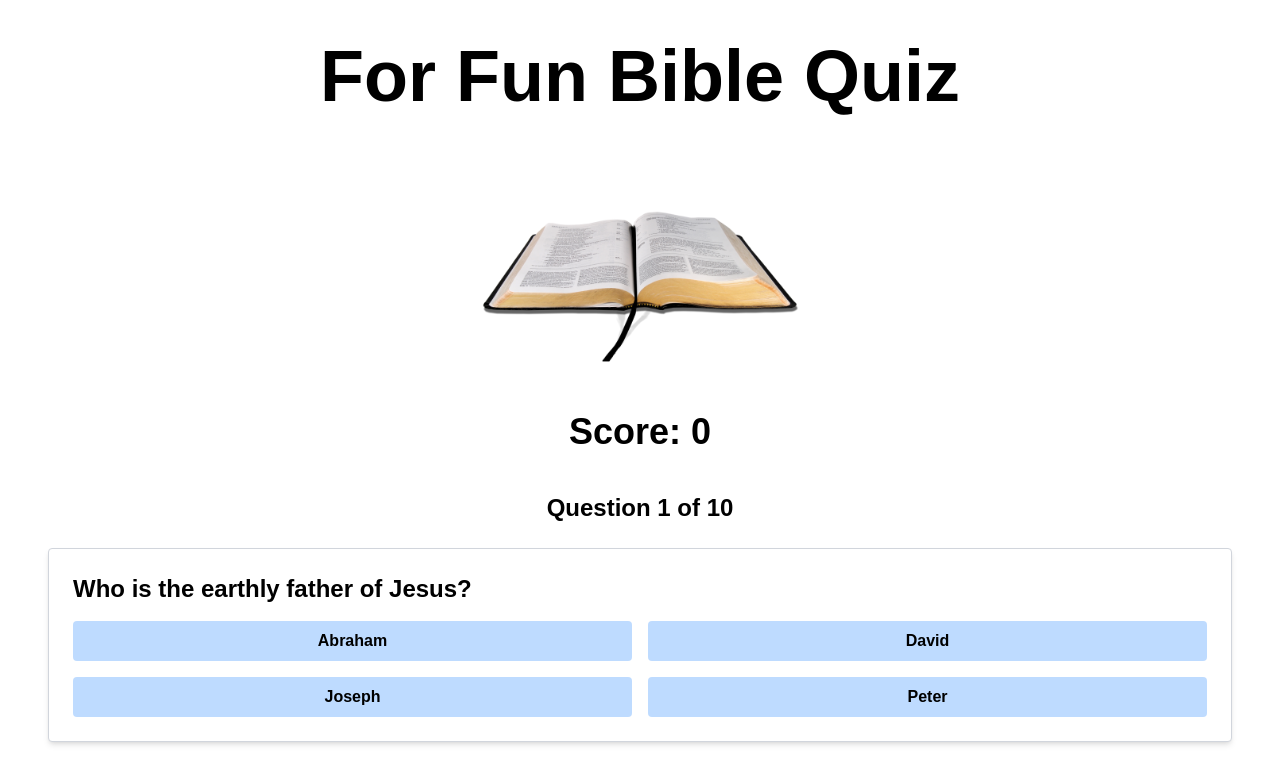
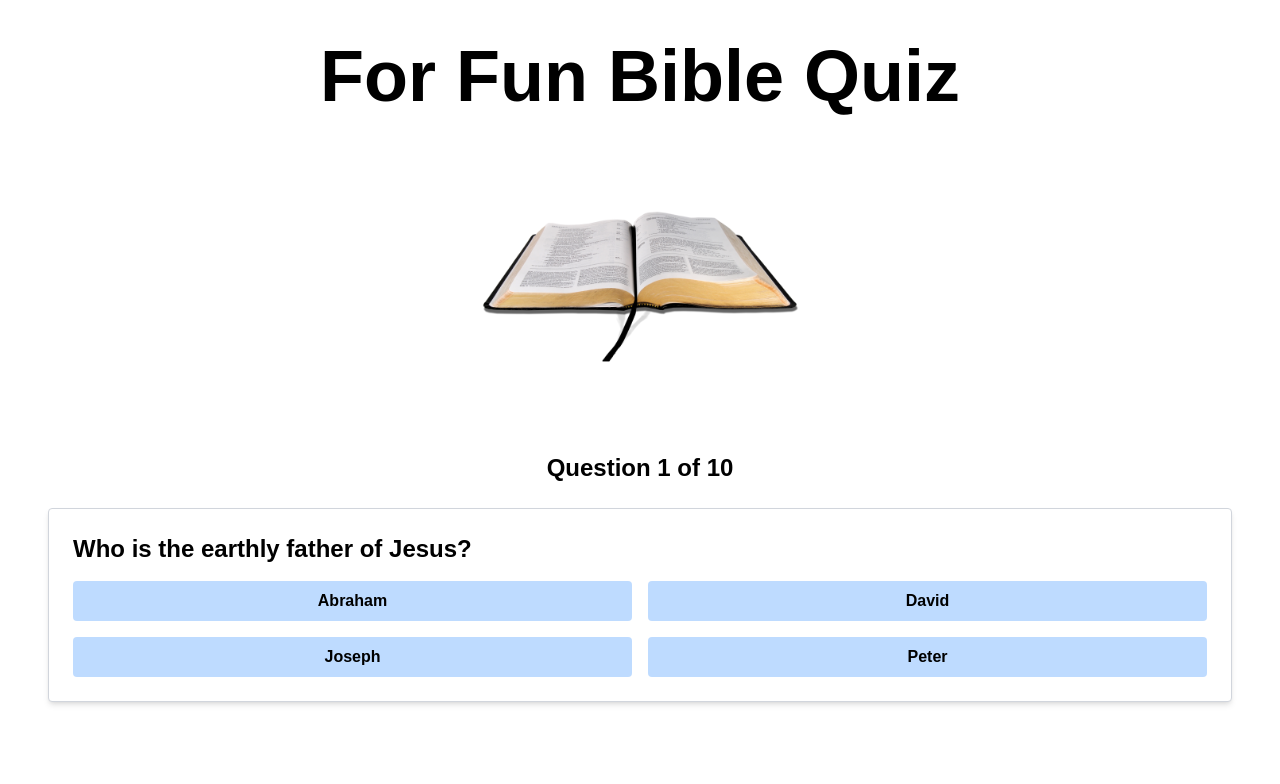
Before and after one commit to anathkantonda/bible-quiz, a React (Vite) app: page / in a window 1280 px wide. Shown: the top 784 px of the page. Built offline with nearby package versions, Linux system fonts and the light colour scheme; a web font is replaced by a local one.

Commit message:
Removed duplicate score section

```diff
--- a/src/App.jsx
+++ b/src/App.jsx
@@ -71,7 +71,7 @@ function App() {
     }
   ];
 
-  const handleClick = (e, answer, index) => {
+  const handleClick = (e, answer) => {
     if(e === answer){
       setScore(prev => prev + 1)
     }
@@ -94,7 +94,7 @@ function App() {
       </div>
 
       <div className="mt-10 mb-10 flex flex-col sm:flex-row items-center justify-around gap-4">
-        <h2 className="text-2xl sm:text-3xl lg:text-4xl">Score: {score}</h2>
+        {/* <h2 className="text-2xl sm:text-3xl lg:text-4xl">Score: {score}</h2> */}
         {/* <h2 className="text-2xl sm:text-3xl lg:text-4xl">
           <button onClick={handlePlayAgainClick}>Play Again?</button>
         </h2> */}
```
